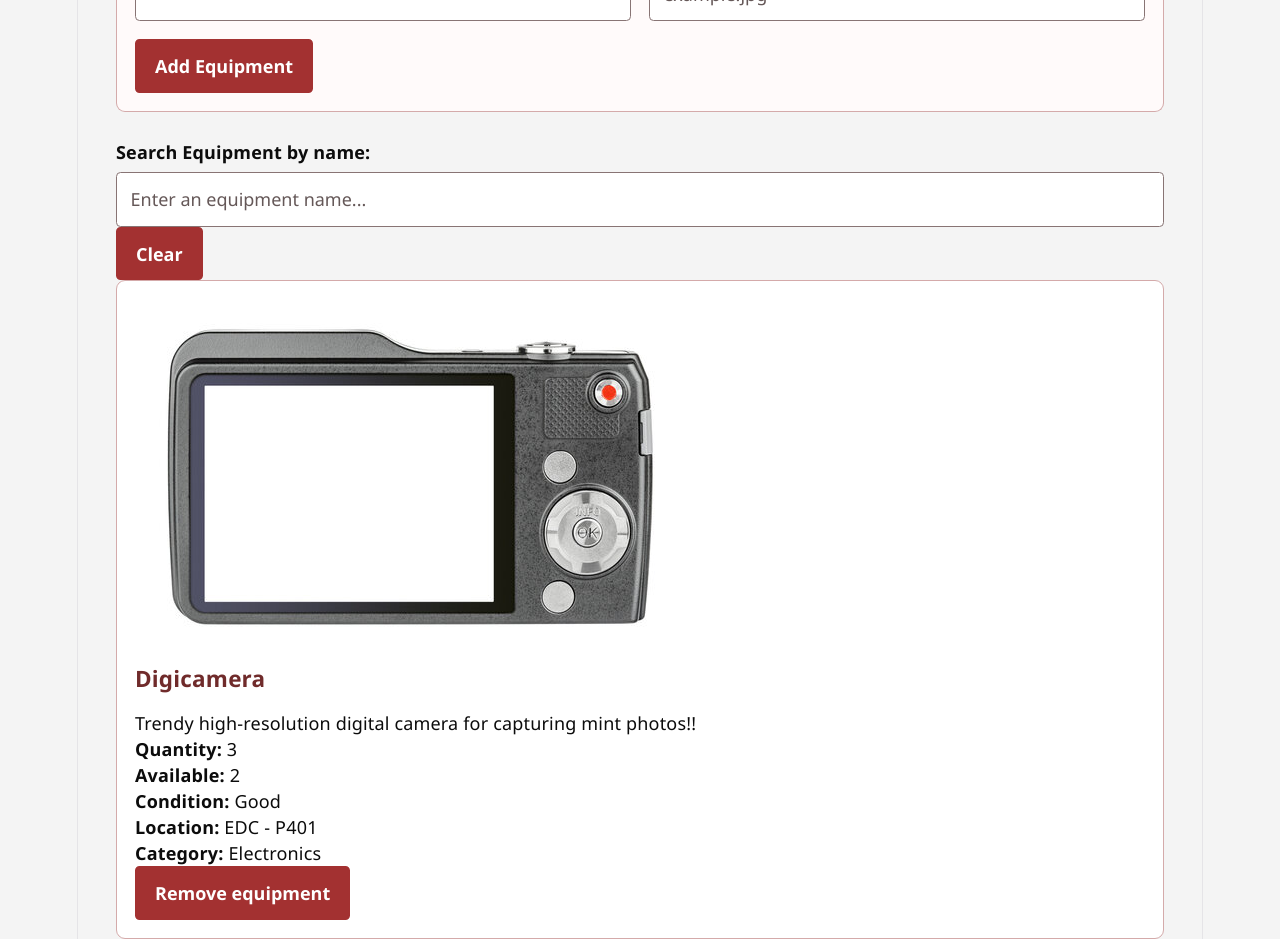
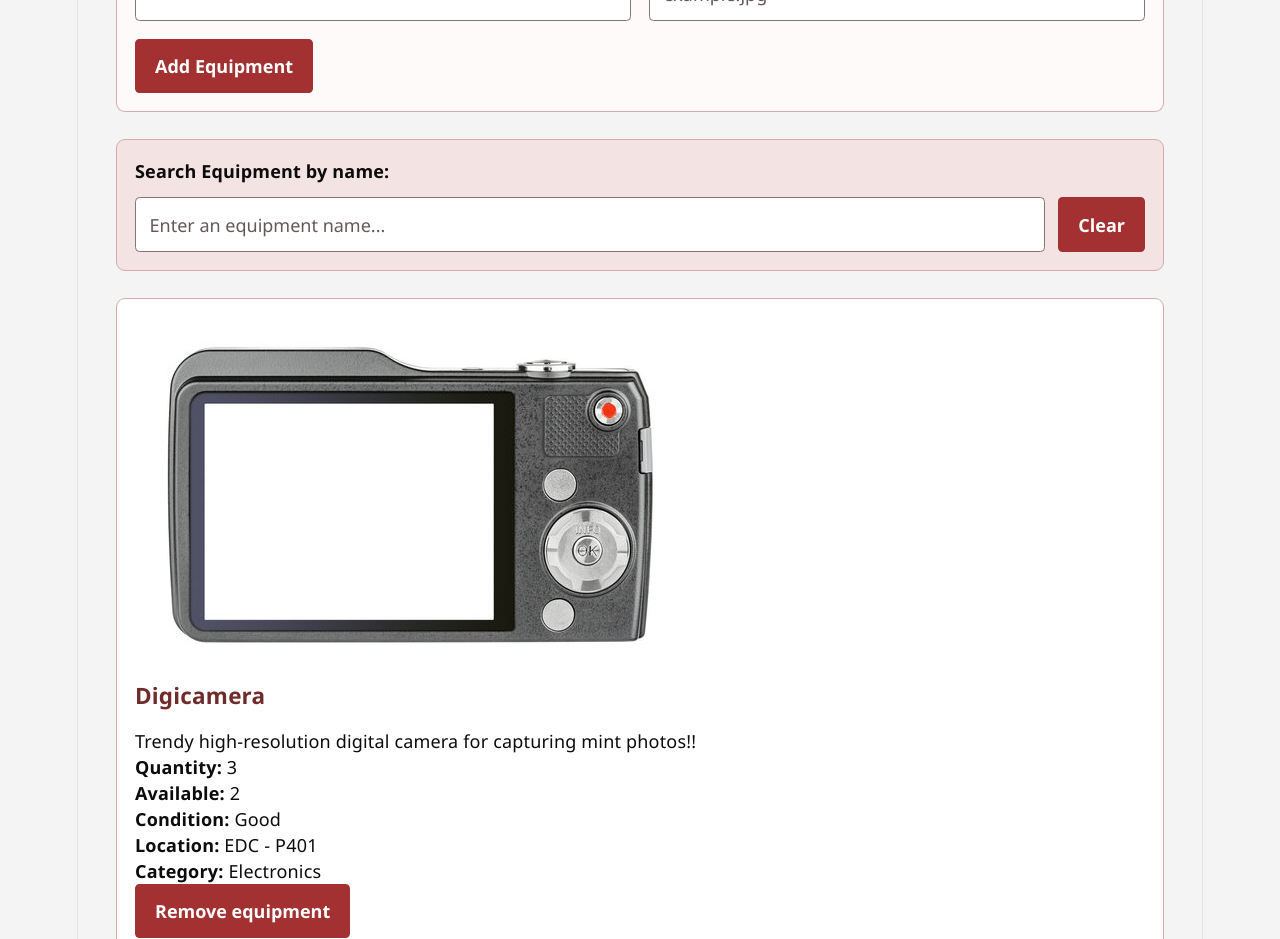
Before and after one commit to emaglaque2-rrc/full-stack-project-group-4, a React (Vite) app: page / in a window 1280 px wide. Shown: the part 920-1859 px from the top of the page. Built offline with nearby package versions, Linux system fonts and the light colour scheme.

Commit message:
Worked on form and search, made a flex for it.

```diff
--- a/src/components/equipment-inventory/EquipmentInventory.css
+++ b/src/components/equipment-inventory/EquipmentInventory.css
@@ -139,3 +139,30 @@
     background-color: #fff0f0;
     color: #a12525;
 }
+
+/* The search form is a direct child of the equipment page. */
+.equipment-inventory > form {
+    display: flex;
+    flex-wrap: wrap;
+    gap: 0.75rem;
+    margin-bottom: 1.5rem;
+    padding: 1rem;
+    background-color: #f3e3e3;
+    border: 1px solid #d4aaaa;
+    border-radius: 0.5rem;
+}
+
+.equipment-inventory > form label {
+    width: 100%;
+    margin-bottom: 0;
+}
+
+.equipment-inventory > form input {
+    flex: 1;
+}
+
+.equipment-inventory > p {
+    padding: 1.5rem;
+    border: 1px dashed #887474;
+    text-align: center;
+}
```
